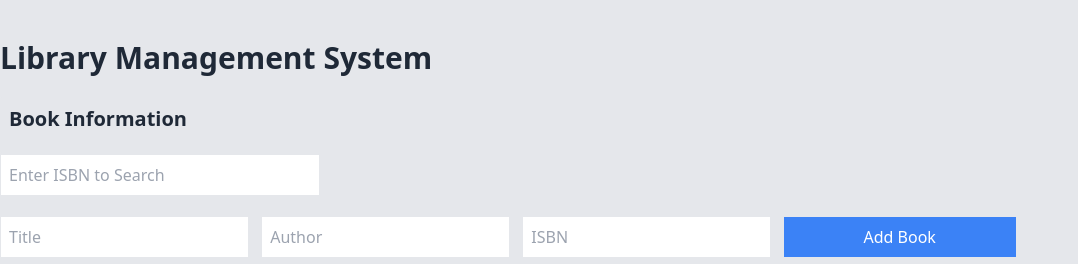
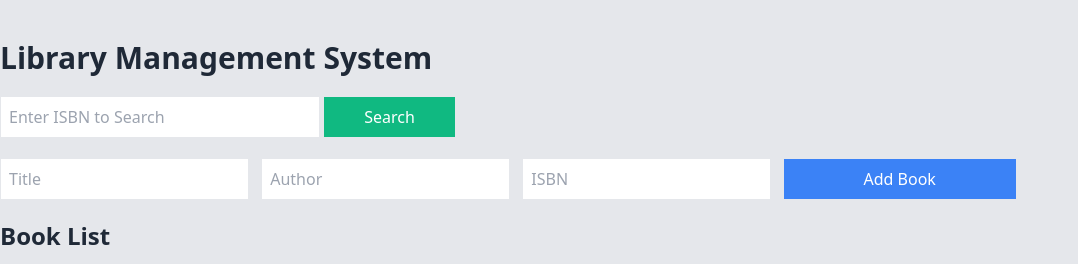
Before and after one commit to NoorMuhammad20013146/Library-Management-System, a Flask app: page / in a window 1280 px wide. Shown: the top 264 px of the page, without its empty margins (0-1078 px from the left). Run offline with Flask 3, Linux system fonts and the light colour scheme; data that the repository does not hold is empty; some libraries are stand-ins or nearby versions.

Commit message:
index file update

```diff
--- a/templates/index.html
+++ b/templates/index.html
@@ -10,16 +10,18 @@
     <div class="container mx-auto mt-10">
         <h1 class="text-3xl font-bold mb-5">Library Management System</h1>
 
-        <!-- Add/Edit Book Form -->
+        <!-- Search Book by ISBN -->
+        <div class="mb-5">
+            <input type="text" id="isbn-search" placeholder="Enter ISBN to Search" class="border p-2 w-1/4">
+            <button onclick="searchBook()" class="bg-green-500 text-white px-10 py-2">Search</button>
+        </div>
 
-        <div id="book-info" class="mt-2 p-2 border rounded ">
+        <div id="book-info" class="mt-5 p-5 border rounded hidden bg-white">
             <h3 class="text-xl font-semibold mb-3">Book Information</h3>
             <div id="book-details"></div>
         </div>
-        <div class="mb-5">
-        <!--Search book info by ISBN-->
-            <input type="text" id="isbn-search" placeholder="Enter ISBN to Search" class="border p-2 w-1/4">
-        </div>
+
+
         <div class="mb-5">
             <input type="text" id="title" placeholder="Title" class="border p-2 mr-2">
             <input type="text" id="author" placeholder="Author" class="border p-2 mr-2">
```
